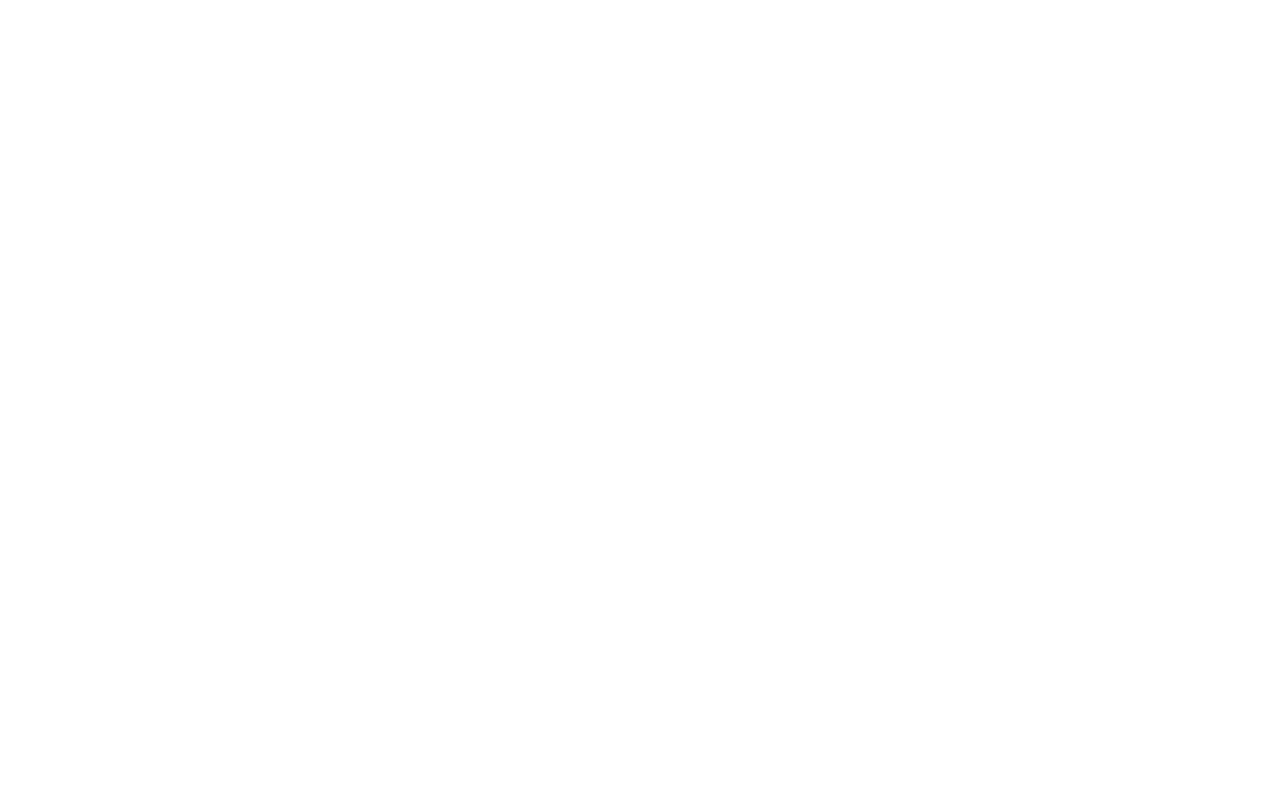
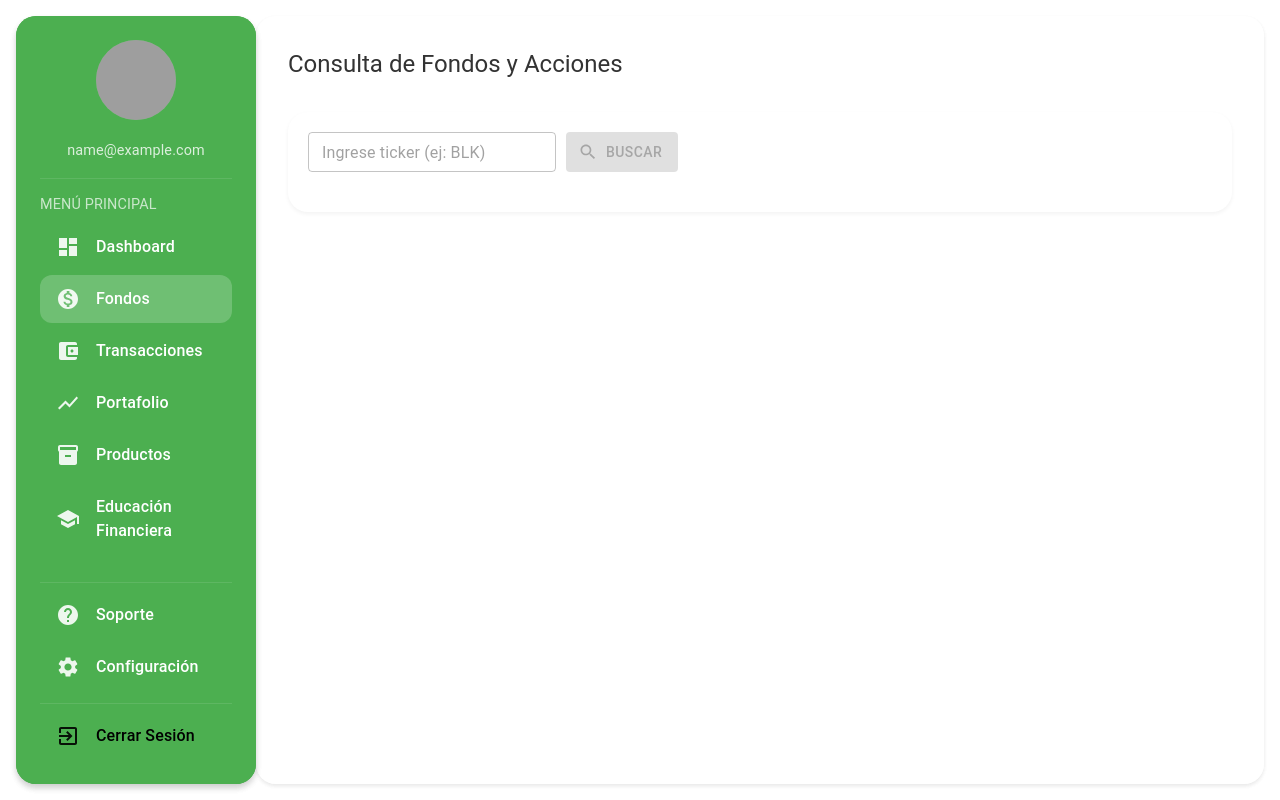
Before and after one commit to ANDREYPLAZAST/Frontend_web, a React (Vite) app: page /dashboard/funds in a window 1280 px wide. Before the commit this address had no page. Built offline with nearby package versions, Linux system fonts and the light colour scheme; no server answers; sample sign-in values are in the browser's storage; grey boxes are pictures that could not be loaded.

Commit message:
yahoo_advanced

```diff
--- a/src/App.jsx
+++ b/src/App.jsx
@@ -13,6 +13,7 @@
 import Support from './pages/Support';
 import Settings from './pages/Settings';
 import ProtectedRoute from './components/auth/ProtectedRoute';
+import Funds from './pages/Funds';
 import './App.css';
 
 function App() {
@@ -32,6 +33,7 @@
         }>
           <Route index element={<Navigate to="home" />} />
           <Route path="home" element={<Dashboard />} />
+          <Route path="funds" element={<Funds />} />
           <Route path="portfolio" element={<Portfolio />} />
           <Route path="transactions" element={<Transactions />} />
           <Route path="products" element={<Products />} />
--- /dev/null
+++ b/src/components/dashboard/FinancialData.jsx
@@ -0,0 +1,115 @@
+import React, { useState } from 'react';
+import {
+  Card,
+  Box,
+  Typography,
+  TextField,
+  Button,
+  CircularProgress,
+  Alert
+} from '@mui/material';
+import { Search as SearchIcon } from '@mui/icons-material';
+import { getFondoData } from '../../services/financeApi';
+import '../../css/dashboard/FinancialData.css';
+
+const FinancialData = () => {
+  const [ticker, setTicker] = useState('');
+  const [fondoData, setFondoData] = useState(null);
+  const [loading, setLoading] = useState(false);
+  const [error, setError] = useState('');
+
+  const handleSearch = async () => {
+    if (!ticker) return;
+
+    setLoading(true);
+    setError('');
+
+    try {
+      const data = await getFondoData(ticker);
+      if (!data || !data.nombre) {
+        throw new Error('Formato de datos inválido');
+      }
+      setFondoData(data);
+    } catch (err) {
+      setError(err.message);
+      setFondoData(null);
+      console.error('Error detallado:', err);
+    } finally {
+      setLoading(false);
+    }
+  };
+
+  return (
+    <Card className="financial-data-card">
+      <Box className="search-section">
+        <TextField
+          value={ticker}
+          onChange={(e) => setTicker(e.target.value.toUpperCase())}
+          placeholder="Ingrese ticker (ej: BLK)"
+          variant="outlined"
+          size="small"
+          onKeyPress={(e) => {
+            if (e.key === 'Enter') {
+              handleSearch();
+            }
+          }}
+        />
+        <Button
+          variant="contained"
+          onClick={handleSearch}
+          startIcon={loading ? <CircularProgress size={20} color="inherit" /> : <SearchIcon />}
+          disabled={loading || !ticker}
+        >
+          Buscar
+        </Button>
+      </Box>
+
+      {error && (
+        <Alert severity="error" className="error-alert">
+          {error}
+        </Alert>
+      )}
+
+      {fondoData && (
+        <Box className="data-display">
+          <Typography variant="h5" gutterBottom>
+            {fondoData.nombre}
+          </Typography>
+
+          <Box className="price-section">
+            <Typography variant="h4">
+              ${fondoData.precio.toFixed(2)}
+            </Typography>
+            <Typography
+              variant="h6"
+              className={fondoData.variacion >= 0 ? 'positive' : 'negative'}
+            >
+              {fondoData.variacion >= 0 ? '+' : ''}{fondoData.variacion}%
+            </Typography>
+          </Box>
+
+          <Box className="details-grid">
+            <Box className="detail-item">
+              <Typography variant="body2">Apertura</Typography>
+              <Typography variant="h6">${fondoData.apertura.toFixed(2)}</Typography>
+            </Box>
+            <Box className="detail-item">
+              <Typography variant="body2">Máximo</Typography>
+              <Typography variant="h6">${fondoData.maximo.toFixed(2)}</Typography>
+            </Box>
+            <Box className="detail-item">
+              <Typography variant="body2">Mínimo</Typography>
+              <Typography variant="h6">${fondoData.minimo.toFixed(2)}</Typography>
+            </Box>
+            <Box className="detail-item">
+              <Typography variant="body2">Volumen</Typography>
+              <Typography variant="h6">{fondoData.volumen.toLocaleString()}</Typography>
+            </Box>
+          </Box>
+        </Box>
+      )}
+    </Card>
+  );
+};
+
+export default FinancialData;
--- a/src/components/dashboard/Sidebar.jsx
+++ b/src/components/dashboard/Sidebar.jsx
@@ -9,7 +9,8 @@
   School as LearningIcon,
   Settings as SettingsIcon,
   Help as SupportIcon,
-  ExitToApp as LogoutIcon
+  ExitToApp as LogoutIcon,
+  MonetizationOn as FundsIcon
 } from '@mui/icons-material';
 import '../../css/dashboard/Sidebar.css';
 import { useAuth } from '../../context/AuthContext';
@@ -25,6 +26,12 @@
       label: 'Dashboard',
       path: '/dashboard/home',
       description: 'Resumen general de tu cuenta'
+    },
+    {
+      icon: <FundsIcon />,
+      label: 'Fondos',
+      path: '/dashboard/funds',
+      description: 'Consulta de fondos y acciones'
     },
     {
       icon: <TransactionIcon />,
@@ -82,7 +89,10 @@
       </Box>
 
       {/* Menú Principal */}
-      <Typography variant="body2" className="menu-label">Menú Principal</Typography>
+      <Typography variant="body2" className="menu-label">
+        MENÚ PRINCIPAL
+      </Typography>
+
       <List className="menu-list">
         {menuItems.map((item) => (
           <Tooltip
@@ -133,10 +143,12 @@
             className="menu-text"
           />
         </ListItem>
+      </Box>
 
-        {/* Botón de Cerrar Sesión */}
+      <Box className="logout-container">
         <ListItem
-          className="menu-item logout-item"
+          button
+          className="logout-item"
           onClick={handleLogout}
         >
           <ListItemIcon className="menu-icon">
--- a/src/css/Dashboard.css
+++ b/src/css/Dashboard.css
@@ -128,3 +128,47 @@
   padding: 1.5rem;
   margin-bottom: 1rem;
 }
+
+.financial-data-card {
+  padding: 20px;
+  margin-bottom: 20px;
+}
+
+.search-section {
+  display: flex;
+  gap: 10px;
+  margin-bottom: 20px;
+}
+
+.data-display {
+  margin-top: 20px;
+}
+
+.price-section {
+  display: flex;
+  align-items: baseline;
+  gap: 10px;
+  margin: 15px 0;
+}
+
+.details-grid {
+  display: grid;
+  grid-template-columns: repeat(4, 1fr);
+  gap: 15px;
+  margin-top: 20px;
+}
+
+.detail-item {
+  text-align: center;
+  padding: 10px;
+  background: #f8f9fd;
+  border-radius: 8px;
+}
+
+.positive {
+  color: #4caf50;
+}
+
+.negative {
+  color: #f44336;
+}
--- /dev/null
+++ b/src/css/dashboard/FinancialData.css
@@ -0,0 +1,53 @@
+.financial-data-card {
+  padding: 20px;
+  margin-bottom: 20px;
+}
+
+.search-section {
+  display: flex;
+  gap: 10px;
+  margin-bottom: 20px;
+}
+
+.error-alert {
+  margin-bottom: 20px;
+}
+
+.data-display {
+  margin-top: 20px;
+}
+
+.price-section {
+  display: flex;
+  align-items: baseline;
+  gap: 10px;
+  margin: 15px 0;
+}
+
+.details-grid {
+  display: grid;
+  grid-template-columns: repeat(4, 1fr);
+  gap: 15px;
+  margin-top: 20px;
+}
+
+.detail-item {
+  text-align: center;
+  padding: 10px;
+  background: #f8f9fd;
+  border-radius: 8px;
+}
+
+.positive {
+  color: #4caf50;
+}
+
+.negative {
+  color: #f44336;
+}
+
+@media (max-width: 600px) {
+  .details-grid {
+    grid-template-columns: repeat(2, 1fr);
+  }
+}
--- a/src/css/dashboard/Sidebar.css
+++ b/src/css/dashboard/Sidebar.css
@@ -2,7 +2,7 @@
   width: 240px;
   height: calc(100vh - 2rem);
   background: #4CAF50;
-  padding: 2rem;
+  padding: 1.5rem;
   position: fixed;
   left: 1rem;
   top: 1rem;
@@ -12,6 +12,7 @@
   z-index: 1000;
   border-radius: 20px;
   box-shadow: 0 4px 6px rgba(0,0,0,0.1);
+  overflow-y: auto;
 }
 
 .brand-name {
@@ -25,9 +26,9 @@
   flex-direction: column;
   align-items: center;
   text-align: center;
-  gap: 1rem;
-  margin-bottom: 2rem;
-  padding-bottom: 2rem;
+  gap: 0.5rem;
+  margin-bottom: 1rem;
+  padding-bottom: 1rem;
   border-bottom: 1px solid rgba(255,255,255,0.1);
 }
 
@@ -62,14 +63,15 @@
 }
 
 .menu-list {
-  padding: 0;
-  margin-bottom: 1rem;
+  flex: 1;
+  overflow-y: auto;
+  margin-bottom: 1rem !important;
 }
 
 .menu-item {
   border-radius: 12px !important;
-  margin-bottom: 0.5rem !important;
-  padding: 0.75rem 1rem !important;
+  margin-bottom: 0.25rem !important;
+  padding: 0.5rem 1rem !important;
   cursor: pointer;
   transition: all 0.3s ease;
 }
@@ -98,8 +100,8 @@
 }
 
 .bottom-menu {
-  margin-top: auto;
-  padding-top: 1rem;
+  margin-top: 0.5rem;
+  padding-top: 0.5rem;
   border-top: 1px solid rgba(255,255,255,0.1);
 }
 
@@ -121,16 +123,39 @@
   background-color: rgba(255,255,255,0.1);
 }
 
+/* Contenedor para el botón de cerrar sesión */
+.logout-container {
+  margin-top: 0.5rem;
+  padding-top: 0.5rem;
+  border-top: 1px solid rgba(255, 255, 255, 0.1);
+}
+
 .logout-item {
-  margin-top: 1rem !important;
-  border-top: 1px solid rgba(255, 255, 255, 0.1) !important;
-  color: #ff4d4d !important;
+  color: #000000 !important;
 }
 
 .logout-item .menu-icon {
-  color: #ff4d4d !important;
+  color: #000000 !important;
 }
 
 .logout-item:hover {
   background-color: rgba(255, 77, 77, 0.1) !important;
 }
+
+/* Ajustar el scrollbar para mejor apariencia */
+.sidebar::-webkit-scrollbar {
+  width: 6px;
+}
+
+.sidebar::-webkit-scrollbar-track {
+  background: transparent;
+}
+
+.sidebar::-webkit-scrollbar-thumb {
+  background: rgba(255, 255, 255, 0.2);
+  border-radius: 3px;
+}
+
+.sidebar::-webkit-scrollbar-thumb:hover {
+  background: rgba(255, 255, 255, 0.3);
+}
--- /dev/null
+++ b/src/css/pages/Funds.css
@@ -0,0 +1,16 @@
+.page-title {
+  margin-bottom: 2rem !important;
+  color: #333;
+}
+
+.funds-container {
+  display: flex;
+  flex-direction: column;
+  gap: 1.5rem;
+}
+
+@media (max-width: 600px) {
+  .page-title {
+    font-size: 1.5rem !important;
+  }
+}
--- /dev/null
+++ b/src/pages/Funds.jsx
@@ -0,0 +1,24 @@
+import React from 'react';
+import { Box, Container, Typography } from '@mui/material';
+import Sidebar from '../components/dashboard/Sidebar';
+import FinancialData from '../components/dashboard/FinancialData';
+import '../css/pages/Funds.css';
+
+const Funds = () => {
+  return (
+    <Box className="dashboard-layout">
+      <Sidebar />
+      <Box className="main-content">
+        <Container>
+          <Typography variant="h5" className="page-title">
+            Consulta de Fondos y Acciones
+          </Typography>
+
+          <FinancialData />
+        </Container>
+      </Box>
+    </Box>
+  );
+};
+
+export default Funds;
--- a/src/pages/Login.jsx
+++ b/src/pages/Login.jsx
@@ -103,7 +103,7 @@
                   <label>Email</label>
                   <input
                     type="email"
-                    placeholder="andrey_lindo@gmail.com"
+                    placeholder="correo@gmail.com"
                     value={email}
                     onChange={(e) => setEmail(e.target.value)}
                     required
@@ -167,7 +167,7 @@
                 }}
                 className="create-account-link"
               >
-                Create an account
+                Crear cuenta
               </a>
             </div>
           </form>
--- /dev/null
+++ b/src/services/financeApi.js
@@ -0,0 +1,24 @@
+import axios from 'axios';
+
+const API_URL = import.meta.env.VITE_API_URL || 'http://localhost:5000/api';
+
+export const getFondoData = async (ticker) => {
+  try {
+    const response = await axios.get(`${API_URL}/fondo/${ticker}`, {
+      headers: {
+        'Accept': 'application/json',
+        'Content-Type': 'application/json'
+      }
+    });
+    return response.data;
+  } catch (error) {
+    console.error('Error en la petición:', error);
+    if (error.response) {
+      throw new Error(error.response.data.mensaje || 'Error del servidor');
+    } else if (error.request) {
+      throw new Error('No se pudo conectar con el servidor');
+    } else {
+      throw new Error('Error al procesar la solicitud');
+    }
+  }
+};
```
Also changed, not shown: src/pages/Dashboard.jsx (+7 -0 lines).
